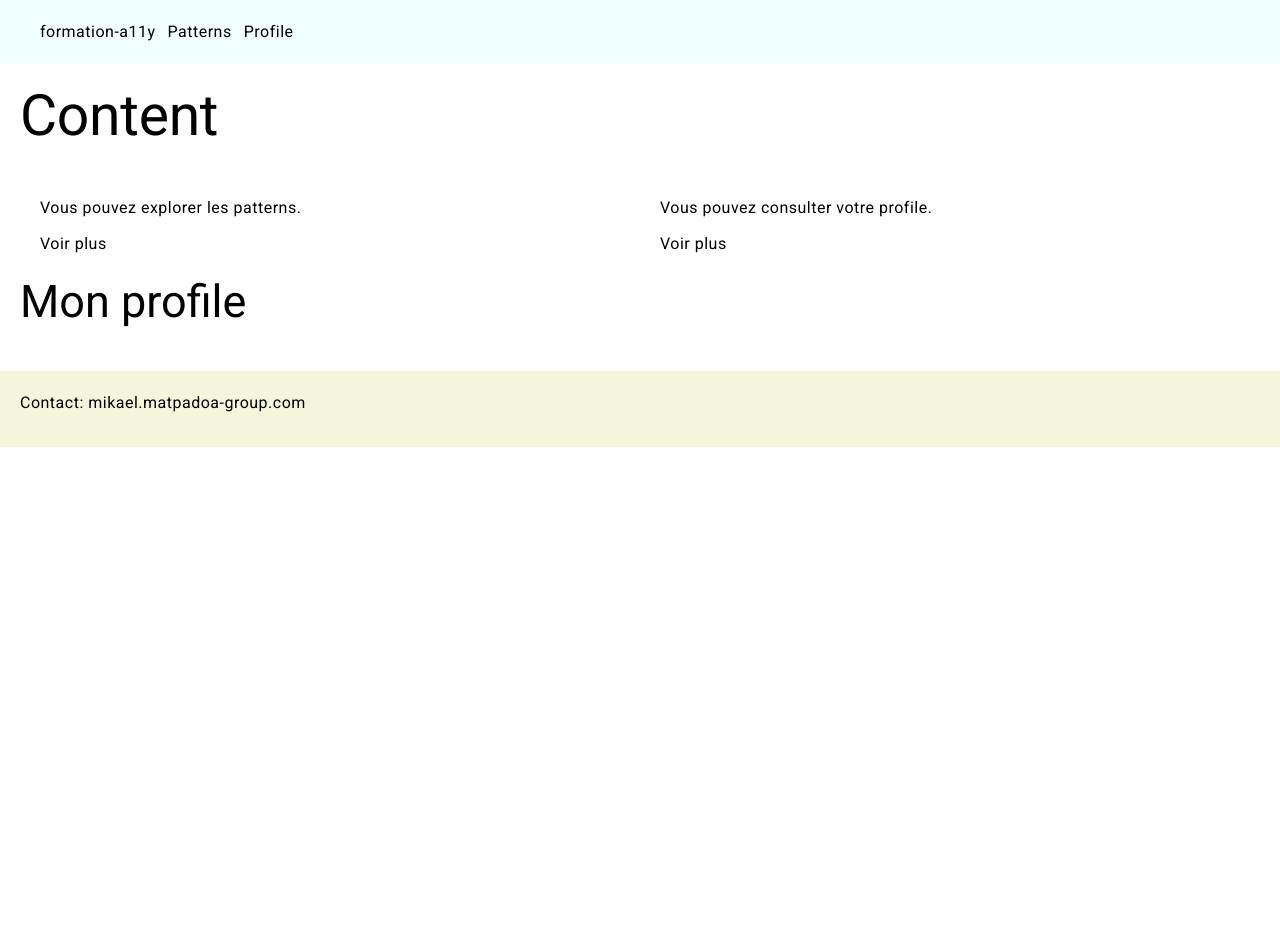
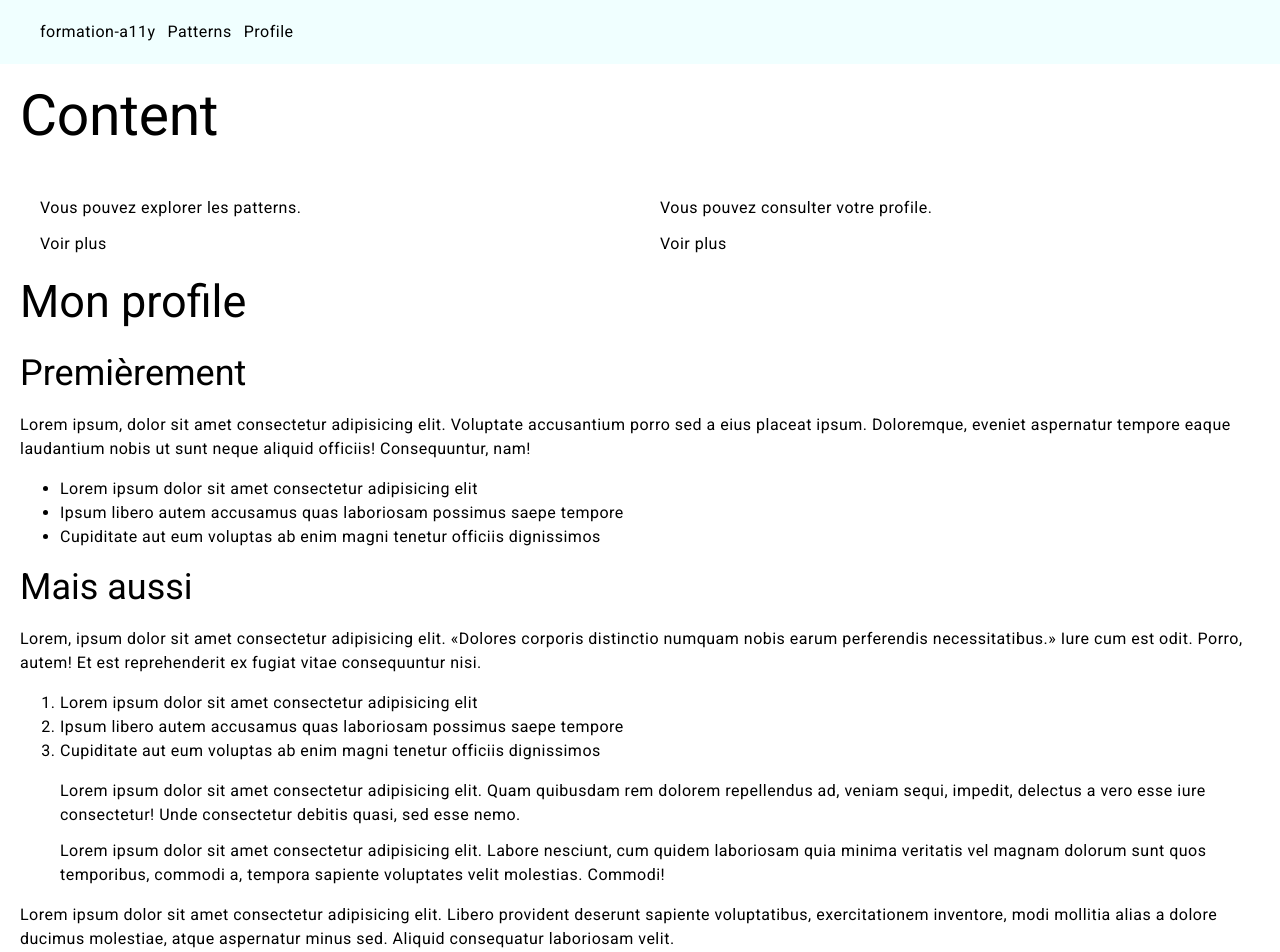
Before and after one commit to Mikael1006/formation-a11y, an Angular app: page /profile in a window 1280 px wide. Shown: the top 952 px of the page. Before the commit the page ends 800 px from the top, so only its background shows below. Built offline with nearby package versions, Linux system fonts and the light colour scheme.

Commit message:
profile quote

```diff
--- a/src/app/src/app/profile/profile.component.html
+++ b/src/app/src/app/profile/profile.component.html
@@ -1,2 +1,20 @@
 <h2>Mon profile</h2>
-<p></p>
+<h3>Premièrement</h3>
+<p>Lorem ipsum, dolor sit amet consectetur adipisicing elit. Voluptate accusantium porro sed a eius placeat ipsum. Doloremque, eveniet aspernatur tempore eaque laudantium nobis ut sunt neque aliquid officiis! Consequuntur, nam!</p>
+<ul>
+  <li>Lorem ipsum dolor sit amet consectetur adipisicing elit</li>
+  <li>Ipsum libero autem accusamus quas laboriosam possimus saepe tempore</li>
+  <li>Cupiditate aut eum voluptas ab enim magni tenetur officiis dignissimos</li>
+</ul>
+<h3>Mais aussi</h3>
+<p>Lorem, ipsum dolor sit amet consectetur adipisicing elit. <q>Dolores corporis distinctio numquam nobis earum perferendis necessitatibus.</q> Iure cum est odit. Porro, autem! Et est reprehenderit ex fugiat vitae consequuntur nisi.</p>
+<ol>
+  <li>Lorem ipsum dolor sit amet consectetur adipisicing elit</li>
+  <li>Ipsum libero autem accusamus quas laboriosam possimus saepe tempore</li>
+  <li>Cupiditate aut eum voluptas ab enim magni tenetur officiis dignissimos</li>
+</ol>
+<blockquote>
+  <p>Lorem ipsum dolor sit amet consectetur adipisicing elit. Quam quibusdam rem dolorem repellendus ad, veniam sequi, impedit, delectus a vero esse iure consectetur! Unde consectetur debitis quasi, sed esse nemo.</p>
+  <p>Lorem ipsum dolor sit amet consectetur adipisicing elit. Labore nesciunt, cum quidem laboriosam quia minima veritatis vel magnam dolorum sunt quos temporibus, commodi a, tempora sapiente voluptates velit molestias. Commodi!</p>
+</blockquote>
+<p>Lorem ipsum dolor sit amet consectetur adipisicing elit. Libero provident deserunt sapiente voluptatibus, exercitationem inventore, modi mollitia alias a dolore ducimus molestiae, atque aspernatur minus sed. Aliquid consequatur laboriosam velit.</p>
```
